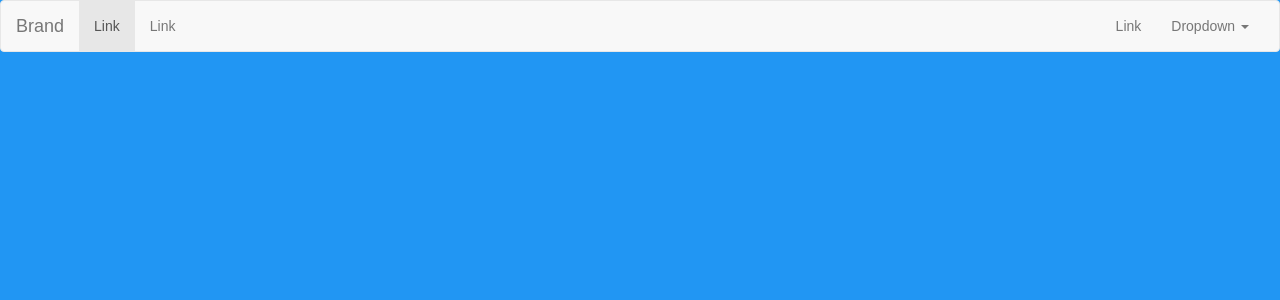
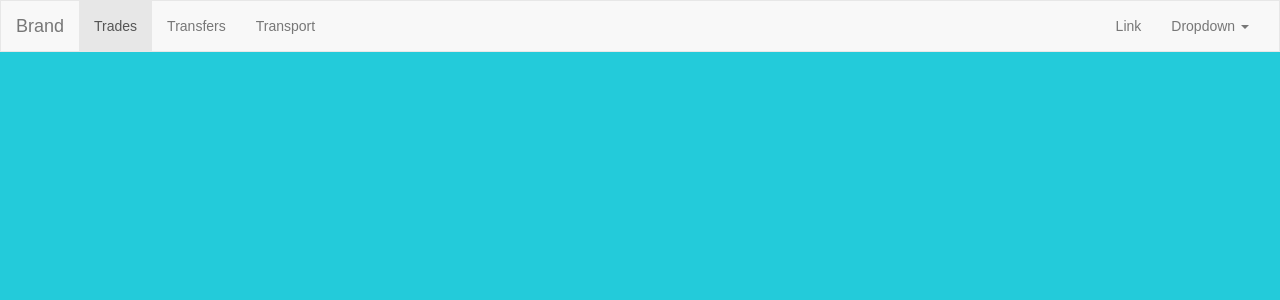
Before and after one commit to mridulagrawal/metallica-v0, a React app: page / in a window 1280 px wide. Shown: the top 300 px of the page. Built offline with nearby package versions, Linux system fonts and the light colour scheme.

Commit message:
header changes

```diff
--- a/src/App.js
+++ b/src/App.js
@@ -1,6 +1,6 @@
 import React, { Component } from 'react';
 import Header from './core/containers/Header/Header';
-
+import './styles/App.scss'
 class App extends Component {
   render() {
     return (
--- a/src/core/components/Header/Header.component.jsx
+++ b/src/core/components/Header/Header.component.jsx
@@ -1,4 +1,5 @@
 import React, { Component } from 'react';
+import './Header.scss'
 
 class HeaderComponent extends Component {
     render() {
@@ -7,32 +8,33 @@ class HeaderComponent extends Component {
                 <div className="container-fluid">
                     {/* <!-- Brand and toggle get grouped for better mobile display --> */}
                     <div className="navbar-header">
-                        <button type="button" className="navbar-toggle collapsed" data-toggle="collapse" data-target="#bs-example-navbar-collapse-1" aria-expanded="false">
+                        <button type="button" className="navbar-toggle collapsed" data-toggle="collapse" data-target="/bs-example-navbar-collapse-1" aria-expanded="false">
                             <span className="sr-only">Toggle navigation</span>
                             <span className="icon-bar"></span>
                             <span className="icon-bar"></span>
                             <span className="icon-bar"></span>
                         </button>
-                        <a className="navbar-brand" href="#">Brand</a>
+                        <a className="navbar-brand" href="/">Brand</a>
                     </div>
 
                     {/* <!-- Collect the nav links, forms, and other content for toggling --> */}
                     <div className="collapse navbar-collapse" id="bs-example-navbar-collapse-1">
                         <ul className="nav navbar-nav">
-                            <li className="active"><a href="#">Link <span className="sr-only">(current)</span></a></li>
-                            <li><a href="#">Link</a></li>
+                            <li className="active"><a href="/route">Trades <span className="sr-only">(current)</span></a></li>
+                            <li><a href="/">Transfers</a></li>
+                            <li><a href="/">Transport</a></li>
                         </ul>
 
                         <ul className="nav navbar-nav navbar-right">
-                            <li><a href="#">Link</a></li>
+                            <li><a href="/">Link</a></li>
                             <li className="dropdown">
-                                <a href="#" className="dropdown-toggle" data-toggle="dropdown" role="button" aria-haspopup="true" aria-expanded="false">Dropdown <span className="caret"></span></a>
+                                <a href="/" className="dropdown-toggle" data-toggle="dropdown" role="button" aria-haspopup="true" aria-expanded="false">Dropdown <span className="caret"></span></a>
                                 <ul className="dropdown-menu">
-                                    <li><a href="#">Action</a></li>
-                                    <li><a href="#">Another action</a></li>
-                                    <li><a href="#">Something else here</a></li>
+                                    <li><a href="/">Action</a></li>
+                                    <li><a href="/">Another action</a></li>
+                                    <li><a href="/">Something else here</a></li>
                                     <li role="separator" className="divider"></li>
-                                    <li><a href="#">Separated link</a></li>
+                                    <li><a href="/">Separated link</a></li>
                                 </ul>
                             </li>
                         </ul>
--- /dev/null
+++ b/src/core/components/Header/Header.scss
@@ -0,0 +1,9 @@
+.navbar {
+    .navbar-nav {
+        a   {
+            // padding-top: 0px;
+            // padding-bottom: 0px;
+        }
+    }
+    border-radius: 0;
+}
--- a/src/index.js
+++ b/src/index.js
@@ -1,6 +1,6 @@
 import React from 'react';
 import ReactDOM from 'react-dom';
-import './index.scss';
+// import './styles/index.scss';
 import App from './App';
 import * as serviceWorker from './serviceWorker';
 
--- /dev/null
+++ b/src/styles/App.scss
@@ -0,0 +1,8 @@
+$blueColor: #23cbda;
+
+body {
+  margin: 0;
+  padding: 0;
+  font-family: sans-serif;
+  background: $blueColor;
+}
```
Also changed, not shown: src/App.css (deleted, +0 -32 lines), src/styles/index.scss (renamed from src/index.scss).
